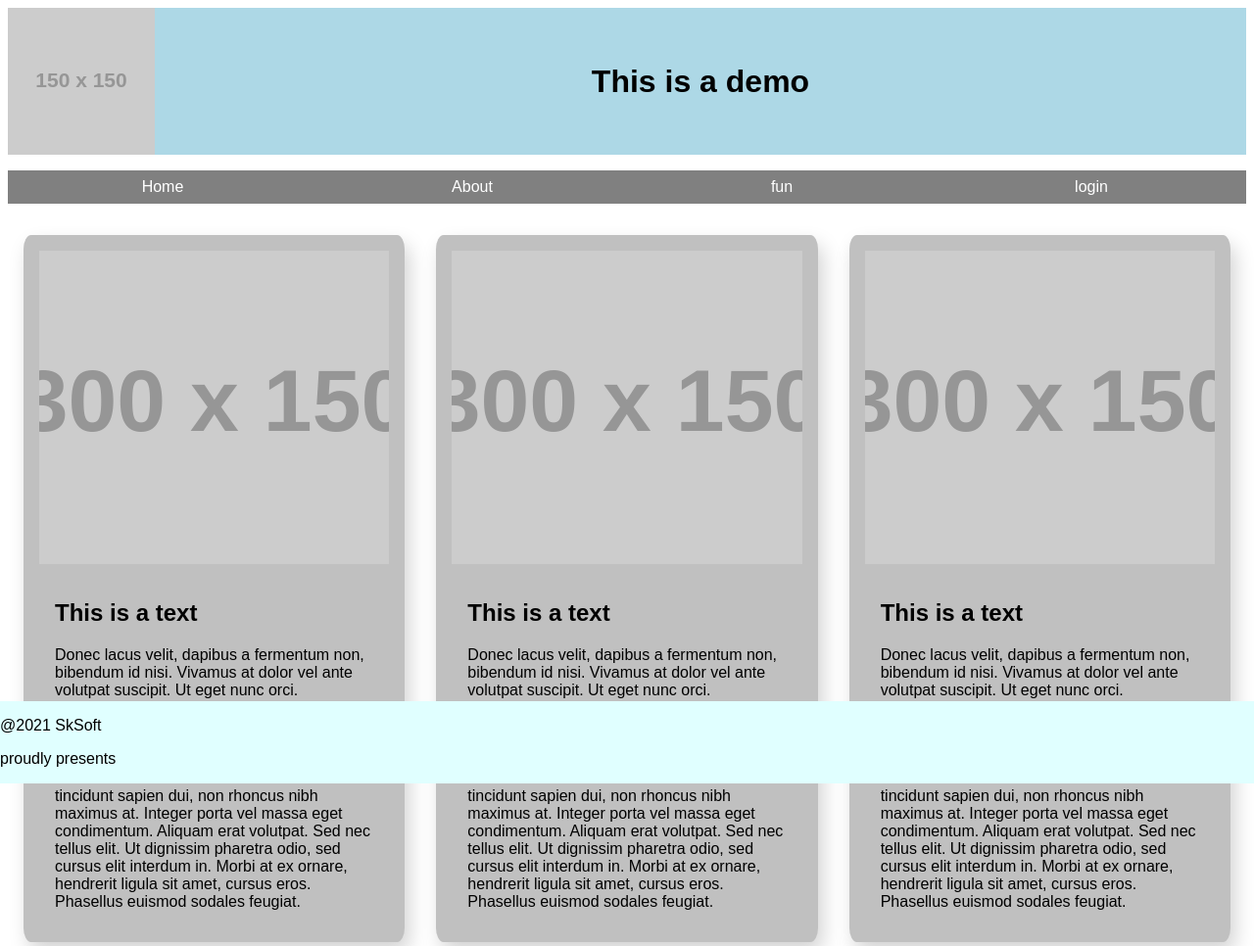
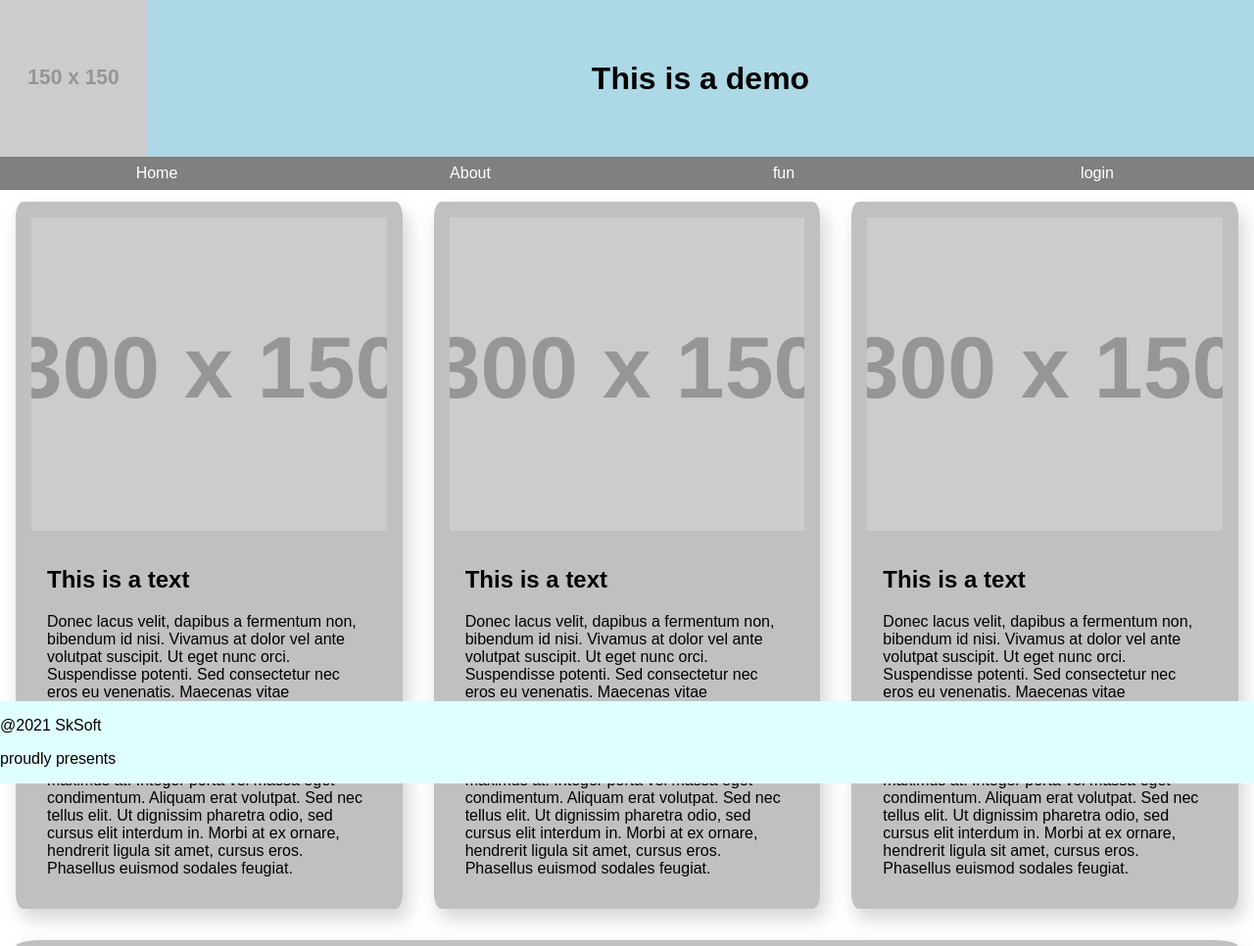
Before and after one commit to SaschaKohler/fun-with-grid, a plain HTML site: page index.html in a window 1280 px wide. Shown: the top 966 px of the page at 98% size. Drawn offline with Linux system fonts and the light colour scheme; placeholder pictures from the web are drawn by us.

Commit message:
Update style.css

```diff
--- a/css/style.css
+++ b/css/style.css
@@ -1,9 +1,11 @@
 html{
     font: 100% sans-serif;
+    margin:0;
 }
 body{
     padding-bottom: 4rem;
     position:relative;
+    margin:0;
 
 }
 
@@ -12,14 +14,26 @@ header{
     display:flex;
     flex-wrap: wrap;
     width:100%;
+    height:160px;
+    margin:0;
 
 }
 header h1{
     margin:auto;
 }
+
+nav{
+    position:sticky;
+    position: -webkit-sticky;
+    top:0px;
+    width:100%;
+    margin:0;
+    height:30px;
+    display:block;
+}
 nav ul{
-    /* max-width:40em;
-    margin:auto; */
+
+    margin:0;
     padding:0;
     list-style:none;
     display:flex;
```
